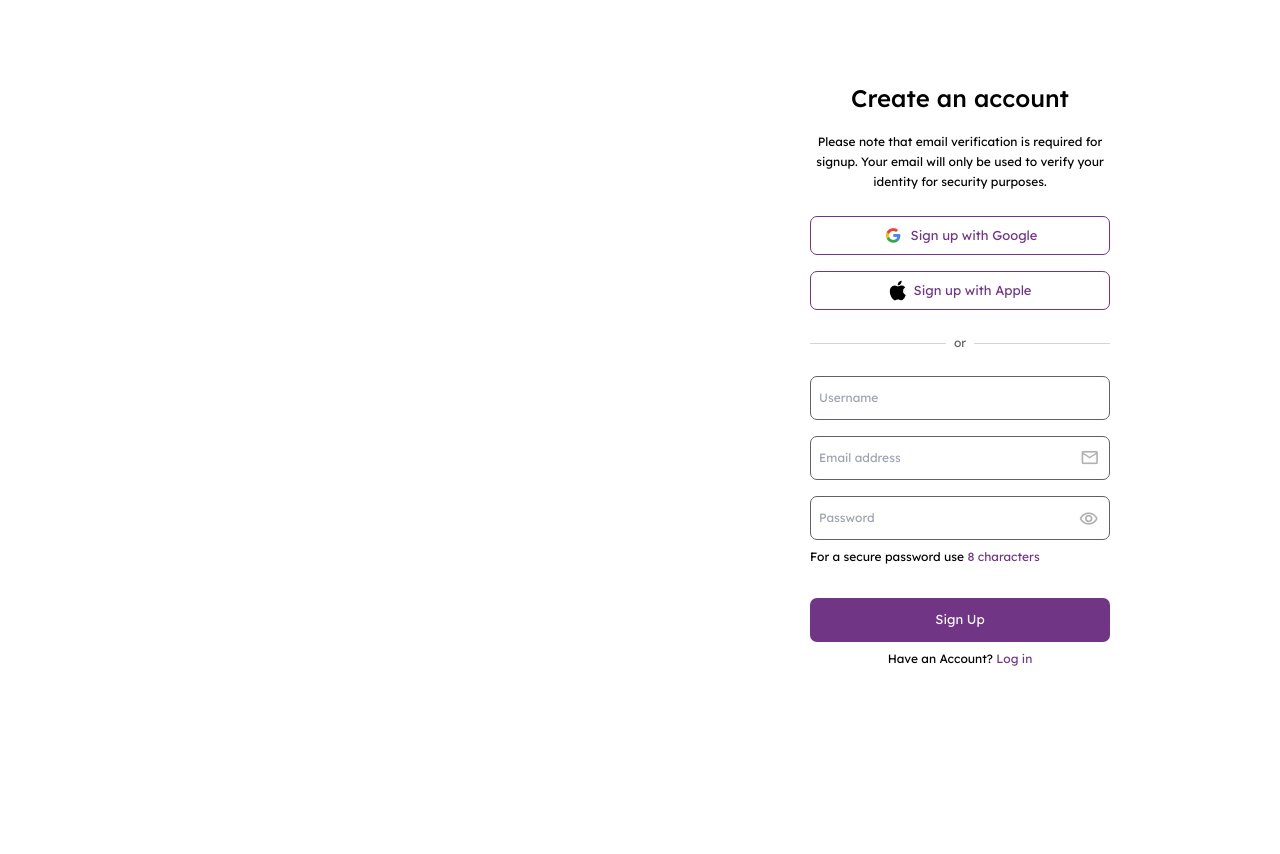
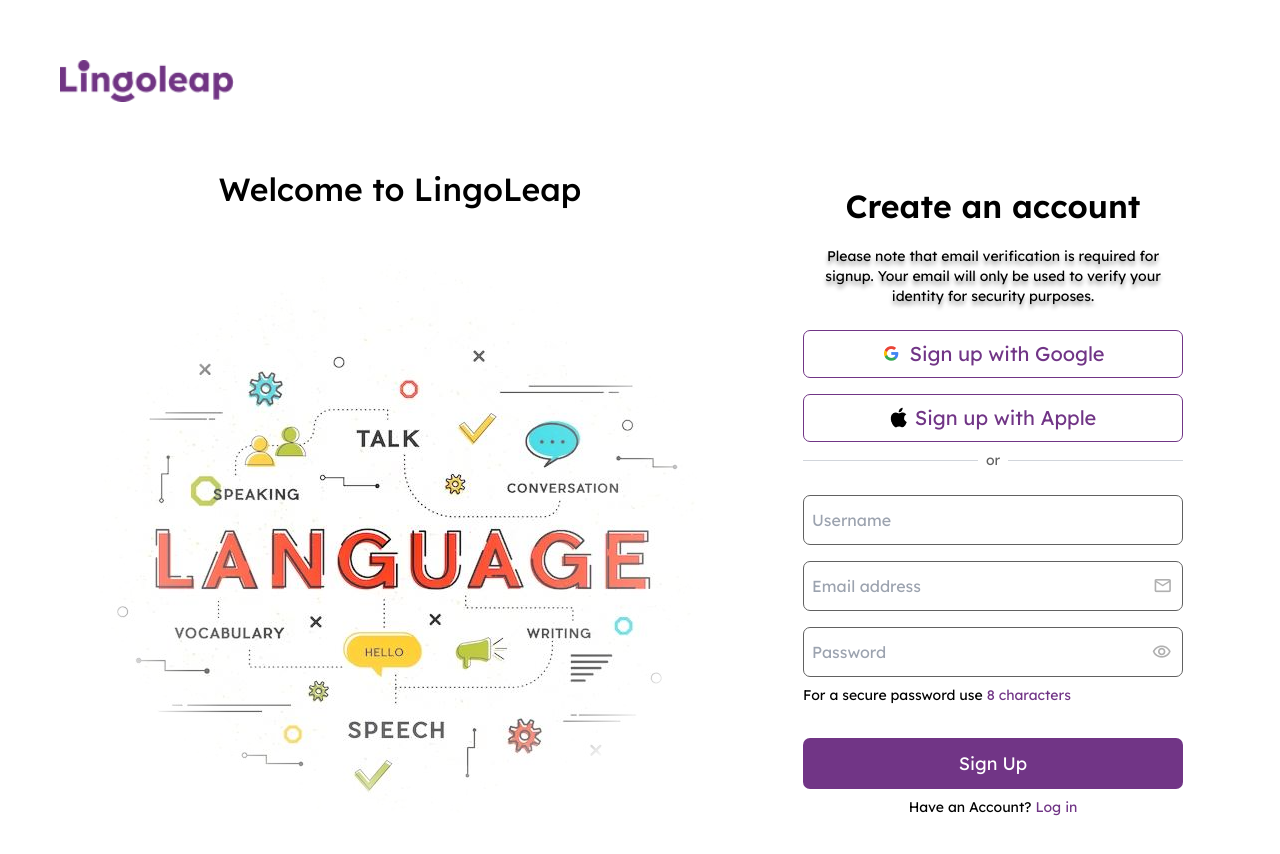
Before and after one commit to ictzoid/LangX-Frontend, a React (Vite) app: page /register in a window 1280 px wide. Shown: the top 854 px of the page. Before the commit the page ends 800 px from the top, so only its background shows below. Built offline with nearby package versions, Linux system fonts and the light colour scheme.

Commit message:
Design done and dusted

```diff
--- a/src/components/Buttons/SignUpBtn.jsx
+++ b/src/components/Buttons/SignUpBtn.jsx
@@ -1,5 +1,5 @@
 export const SignUpButton = ({ icon, text }) => (
-  <button className="text-[13px] font-regular border border-primaryColor py-[8px] rounded-[7px] text-primaryColor flex items-center justify-center gap-2">
+  <button className="text-[13px] md:text-[16px] lg:text-[20px] font-regular border border-primaryColor py-[8px] rounded-[7px] text-primaryColor flex items-center justify-center gap-2">
     <img src={icon} alt={`${text} icon`} />
     {text}
   </button>
--- a/src/pages/SignUp/SignUp.jsx
+++ b/src/pages/SignUp/SignUp.jsx
@@ -6,17 +6,31 @@
 import eyeIcon from "../../assets/images/eye.png";
 import emailIcon from "../../assets/images/mail.png";
 import { SignUpButton } from "../../components/Buttons/SignUpBtn";
+import Language from "../../assets/images/Language.png";
+import Logo from "../../assets/images/Logo.png";
+import "./styles.css";
 
 export const SignUp = () => {
   return (
-    <div className="w-full lg:flex">
-      <div className="lg:w-[50%] hidden lg:flex"></div>
-      <div className="lg:w-[50%]">
-        <div className="px-[10px] py-20 w-[320px] md:w-[400px]  lg:w-[320px] mx-auto">
-          <h3 className="text-center text-[24px] font-medium">
+    <div className="lg:p-[60px] max-w-[1300px] mx-auto">
+      <img className="hidden xl:flex w-[15%]" src={Logo} alt="logo_image" />
+      <div className="w-full lg:flex flex justify-center items-center gap-20">
+        <div className=" hidden xl:flex xl:flex-col xl:justify-center mt-[-10px] gap-10">
+          <h2 className="text-center text-[32px] font-medium">
+            Welcome to LingoLeap
+          </h2>
+          <img src={Language} alt="language_image" className="min-w-[100%]" />
+        </div>
+        <div className=" md:flex md:justify-left">
+          <div className="px-[10px] py-16 md:py-20 w-[320px] md:w-[400px] mx-auto">
+            <h3 className="text-center text-[24px] md:text-[28px] lg:text-[32px] font-medium lg:font-semibold">
               Create an account
             </h3>
-          <p className="text-center text-[12px] font-regular mt-4 leading-5">
+            <p
+              id="text-custom-shadow"
+              className="hidden lg:block text-center text-[12px] md:text-[13px] lg:text-[14px] font-regular mt-4 leading-5"
+            ></p>
+            <p className="block lg:hidden text-center text-[12px] md:text-[13px] lg:text-[14px] font-regular mt-4 leading-5">
               Please note that email verification is required for signup. Your
               email will only be used to verify your identity for security
               purposes.
@@ -27,22 +41,24 @@
               <SignUpButton icon={appleIcon} text="Sign up with Apple" />
             </div>
 
-          <div className="flex items-center mt-6">
+            <div className="flex items-center mt-2">
               <div className="flex-grow border-t border-gray-300"></div>
-            <p className="px-2 text-GrayColor1 text-[12px]">or</p>
+              <p className="px-2 text-GrayColor1 text-[12px] md:text-[13px] lg:text-[14px]">
+                or
+              </p>
               <div className="flex-grow border-t border-gray-300"></div>
             </div>
 
             <div className="flex flex-col items-center mt-6 gap-4">
               <Input
                 type="text"
-              className="border border-GrayColor1 w-full py-3 rounded-[7px] px-[8px] text-[12px]"
+                className="border border-GrayColor1 w-full py-3 rounded-[7px] px-[8px] text-[12px] md:text-[14px] lg:text-[16px]"
                 placeholder="Username"
               />
 
               <Input
                 type="email"
-              className="border border-GrayColor1 w-full py-3 rounded-[7px] px-[8px] text-[12px]"
+                className="border border-GrayColor1 w-full py-3 rounded-[7px] px-[8px] text-[12px] md:text-[14px] lg:text-[16px]"
                 placeholder="Email address"
                 icon={
                   <button className="focus:outline-none">
@@ -53,7 +69,7 @@
 
               <Input
                 type="password"
-              className="border border-GrayColor1 w-full py-3 rounded-[7px] px-[8px] text-[12px]"
+                className="border border-GrayColor1 w-full py-3 rounded-[7px] px-[8px] text-[12px] md:text-[14px] lg:text-[16px]"
                 placeholder="Password"
                 icon={
                   <button className="focus:outline-none">
@@ -62,22 +78,24 @@
                 }
               />
             </div>
-          <p className="text-[12px] font-regular mt-2">
+            <p className="text-[12px] md:text-[13px] lg:text-[14px] font-regular mt-2">
               For a secure password use{" "}
               <span className="text-primaryColor">8 characters</span>
             </p>
 
-          <button className="text-[13px] font-regular py-3 rounded-[7px] text-white flex items-center justify-center gap-2 w-full mt-8 bg-primaryColor">
+            <button className="text-[13px] md:text-[16px] lg:text-[18px] font-regular py-3 rounded-[7px] text-white flex items-center justify-center gap-2 w-full mt-8 bg-primaryColor">
               Sign Up
             </button>
 
             <Link to="/login">
-            <p className="text-[12px] font-regular mt-2 text-center">
-              Have an Account? <span className="text-primaryColor">Log in</span>
+              <p className="text-[12px] md:text-[13px] lg:text-[14px] font-regular mt-2 text-center">
+                Have an Account?{" "}
+                <span className="text-primaryColor">Log in</span>
               </p>
             </Link>
           </div>
         </div>
       </div>
+    </div>
   );
 };
--- /dev/null
+++ b/src/pages/SignUp/styles.css
@@ -0,0 +1,8 @@
+#text-custom-shadow::first-letter {
+  text-shadow: 0px 4px 4px rgba(0, 0, 0, 0.4);
+}
+
+#text-custom-shadow::after {
+  content: "Please note that email verification is required for signup. Your email will only be used to verify your identity for security purposes.";
+  text-shadow: 0px 4px 4px rgba(0, 0, 0, 0.4);
+}
```
Also changed, not shown: src/assets/images/Logo.png (added), src/assets/images/language.png (added). Lines whose indentation alone changed are shown as unchanged.
